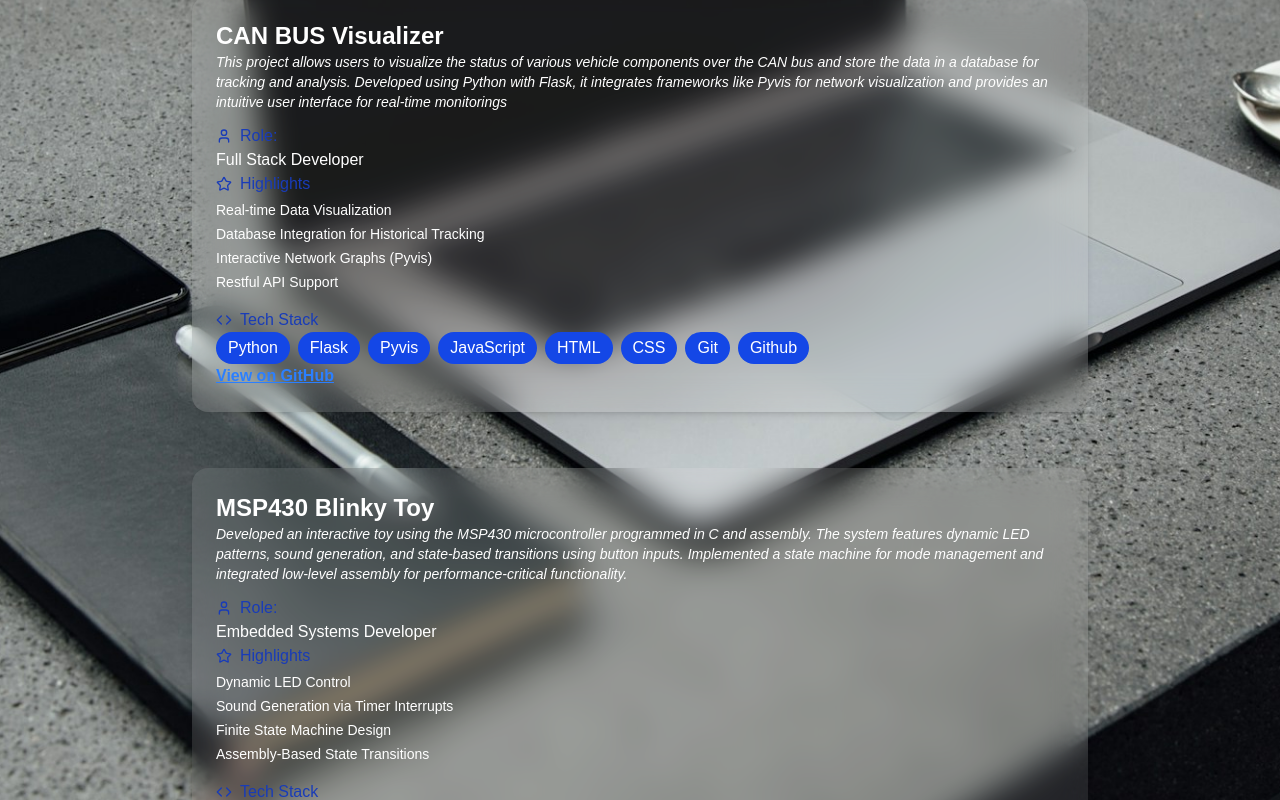
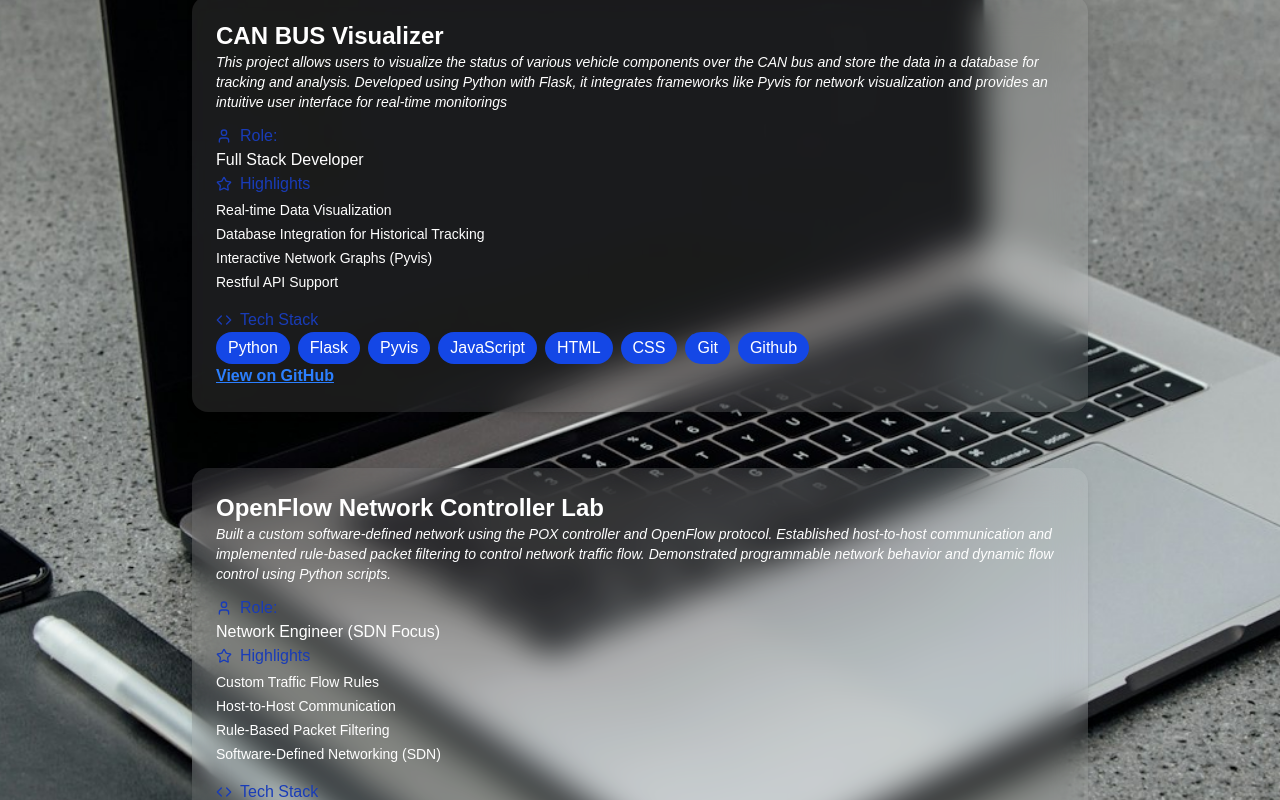
Before and after one commit to AlexisNavarro/portfolio, a Next.js app in the folder my-portfolio/: page /projects in a window 1280 px wide. Shown: the part 624-1424 px from the top of the page. Built offline with nearby package versions, Linux system fonts and the light colour scheme.

Commit message:
added openflow lab to my projects

```diff
--- a/my-portfolio/src/app/projects/page.tsx
+++ b/my-portfolio/src/app/projects/page.tsx
@@ -29,6 +29,19 @@ export default function ProjectPage() {
                         highlights: ["Real-time Data Visualization", "Database Integration for Historical Tracking", "Interactive Network Graphs (Pyvis)", "Restful API Support"],
                         tech: ["Python", "Flask", "Pyvis", "JavaScript", "HTML", "CSS", "Git", "Github"],
                         github_link: "https://github.com/aavenzornav/CS4311_CANBusVisualizer_2/tree/master",
+                    },
+                    {
+                        project_name: "OpenFlow Network Controller Lab",
+                        description: "Built a custom software-defined network using the POX controller and OpenFlow protocol. Established host-to-host communication and implemented rule-based packet filtering to control network traffic flow. Demonstrated programmable network behavior and dynamic flow control using Python scripts.",
+                        role: "Network Engineer (SDN Focus)",
+                        highlights: [
+                            "Custom Traffic Flow Rules",
+                            "Host-to-Host Communication",
+                            "Rule-Based Packet Filtering",
+                            "Software-Defined Networking (SDN)"
+                        ],
+                        tech: ["Python", "OpenFlow", "POX Controller", "Mininet", "Git", "Github"],
+                        github_link: "https://github.com/AlexisNavarro/networks-lab3",
                     },
                     {
                         project_name: "MSP430 Blinky Toy",
```
